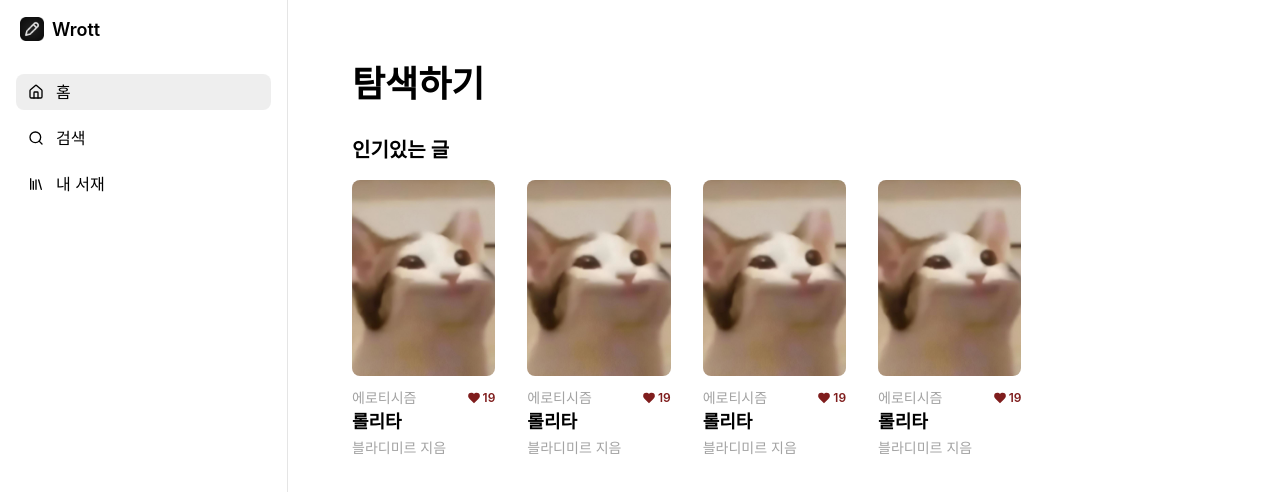
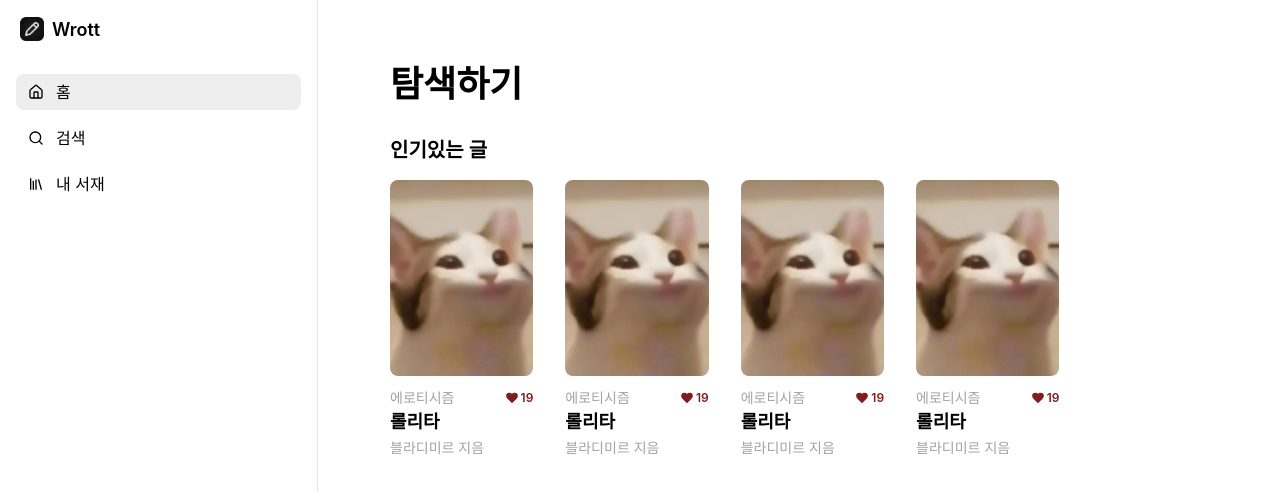
Before and after one commit to sujang958/wrott, a Next.js app: page / in a window 1280 px wide. Shown: the top 492 px of the page. Built offline with nearby package versions, Linux system fonts and the light colour scheme; a web font is replaced by a local one.

Commit message:
feat: make them resizable

```diff
--- a/package.json
+++ b/package.json
@@ -14,6 +14,7 @@
     "next": "14.2.5",
     "react": "^18",
     "react-dom": "^18",
+    "react-resizable-panels": "^2.0.23",
     "tailwind-merge": "^2.5.2"
   },
   "devDependencies": {
--- a/src/app/layout.tsx
+++ b/src/app/layout.tsx
@@ -1,11 +1,14 @@
+"use client"
+
 import type { Metadata } from "next"
 import "./globals.css"
 import Sidebar from "@/components/Sidebar"
+import { Panel, PanelGroup, PanelResizeHandle } from "react-resizable-panels"
 
-export const metadata: Metadata = {
-  title: "Wrott",
-  description: "기록할 수 있는 곳",
-}
+// export const metadata: Metadata = {
+//   title: "Wrott",
+//   description: "기록할 수 있는 곳",
+// }
 
 // generateMetadata to apply i18n
 
@@ -17,8 +20,22 @@ export default function RootLayout({
   return (
     <html lang="en">
       <body className="font-pretendard">
-        <Sidebar />
-        <main className="pl-72 w-full h-full">{children}</main>
+        <PanelGroup direction="horizontal">
+          <Panel
+            className="p-0 h-screen"
+            collapsedSize={10}
+            minSize={20}
+            maxSize={30}
+            collapsible
+            defaultSize={25}
+          >
+            <Sidebar />
+          </Panel>
+          <PanelResizeHandle className="p-1 hover:bg-neutral-200" />
+          <Panel className="w-full">
+            <main className="w-full h-full">{children}</main>
+          </Panel>
+        </PanelGroup>
       </body>
     </html>
   )
--- a/src/components/Sidebar.tsx
+++ b/src/components/Sidebar.tsx
@@ -1,27 +1,42 @@
-import { Bookmark, House, Library, Search } from "lucide-react";
-import Image from "next/image";
-import Link from "next/link";
-import { FC } from "react";
+import { Bookmark, House, Library, Search } from "lucide-react"
+import Image from "next/image"
+import Link from "next/link"
+import { FC } from "react"
 
 const Sidebar: FC = () => {
   return (
-    <aside className="fixed left-0 top-0 bottom-0 bg-white border-r border-neutral-200 flex flex-col gap-y-2.5 p-4 max-w-72 w-full">
+    <aside className="bg-white border-r border-neutral-200 flex flex-col gap-y-2.5 p-4 w-full h-screen">
       <div className="flex flex-row items-center gap-x-2 px-1">
-        <Image src="/logo.png" width={128} height={128} className="size-6" alt="logo" />
+        <Image
+          src="/logo.png"
+          width={128}
+          height={128}
+          className="size-6"
+          alt="logo"
+        />
         <p className="text-lg font-semibold -mb-0.5">Wrott</p>
       </div>
 
       <div className="py-1.5"></div>
 
-      <Link href="/" className="rounded-lg bg-neutral-300/40 flex flex-row items-center gap-x-3 px-3 py-1.5">
+      <Link
+        href="/"
+        className="rounded-lg bg-neutral-300/40 flex flex-row items-center gap-x-3 px-3 py-1.5"
+      >
         <House size={16} />
         <p className="text-base">홈</p>
       </Link>
-      <Link href="/" className="rounded-lg flex flex-row items-center gap-x-3 px-3 py-1.5">
+      <Link
+        href="/"
+        className="rounded-lg flex flex-row items-center gap-x-3 px-3 py-1.5"
+      >
         <Search size={16} />
         <p className="text-base">검색</p>
       </Link>
-      <Link href="/" className="rounded-lg flex flex-row items-center gap-x-3 px-3 py-1.5">
+      <Link
+        href="/"
+        className="rounded-lg flex flex-row items-center gap-x-3 px-3 py-1.5"
+      >
         <Library size={16} />
         <p className="text-base">내 서재</p>
       </Link>
```
Also changed, not shown: 1 other file (tests, documents, lock files or other folders).
